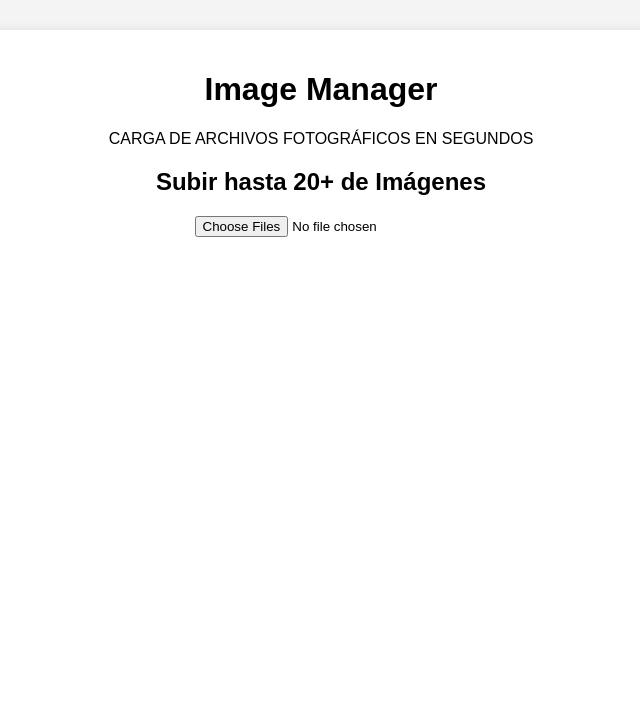
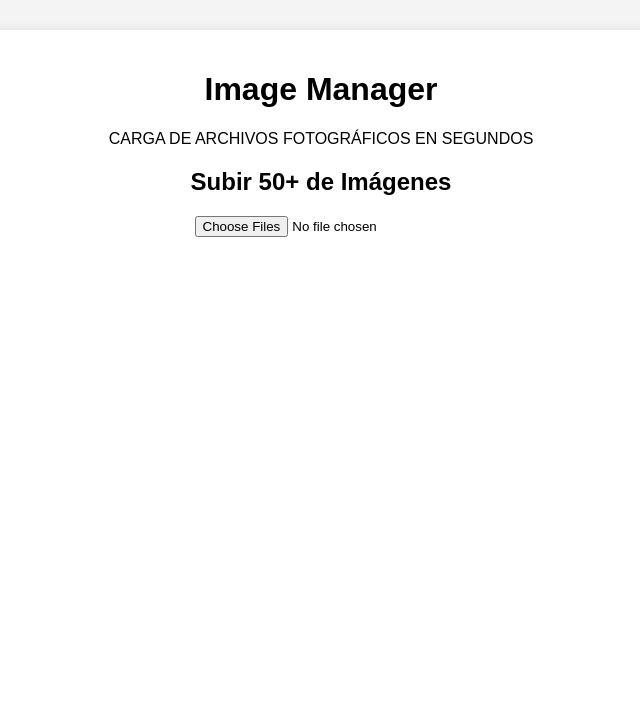
Before and after one commit to TRASH-PROGRAMMER/pagina-web, a Flask app: page / in a window 1280 px wide. Shown: the top 721 px of the page, without its empty margins (319-959 px from the left). Run offline with Flask 3, Linux system fonts and the light colour scheme.

Commit message:
comentarios agregados

```diff
--- a/SEVER/templates/admin.html
+++ b/SEVER/templates/admin.html
@@ -9,5 +9,6 @@
      <h1>Admin</h1>
      <p>Esta es la página de administración</p>
 
+
 </body>
 </html>
--- a/SEVER/templates/index.html
+++ b/SEVER/templates/index.html
@@ -106,7 +106,7 @@ footer {
 <div class="container">
     <h1 class="tiutlo">Image Manager</h1>
     <p class=" tex1">CARGA DE ARCHIVOS FOTOGRÁFICOS EN SEGUNDOS</p>
-    <h2>Subir hasta 20+ de Imágenes</h2>
+    <h2>Subir 50+ de Imágenes</h2>
     <input type="file" id="inputImagenes" accept="image/*" multiple>
 
     <div class="preview-container" id="previewContainer"></div>
@@ -114,37 +114,39 @@ footer {
 <footer>&copy; 2026 Todos los derechos reservados</footer>
 
 <script>
-const input = document.getElementById("inputImagenes");
-const container = document.getElementById("previewContainer");
 
+const input = document.getElementById("inputImagenes");//selecciona el input
+const container = document.getElementById("previewContainer");//selecciona el container donde se mostrarán las imágenes
+//agrega un evento al input para cuando se seleccione un archivo
 input.addEventListener("change", function() {
-
+//limpia el container
     container.innerHTML = "";
-
+//selecciona los archivos seleccionados y los convierte en un array
     const archivos = Array.from(this.files);
-
-    if (archivos.length > 20) {
-        alert("Solo puedes subir máximo 20 imágenes.");
+//comprueba si el array tiene más de 50 imágenes
+    if (archivos.length > 50) {
+        alert("Solo puedes subir máximo 50 imágenes.");
         return;
     }
-
+//recorre el array de archivos
     archivos.forEach(archivo => {
-
+//crea un nuevo objeto FileReader para leer el archivo seleccionado
         const reader = new FileReader();
-
+//agrega un evento al reader para cuando se cargue el archivo
         reader.onload = function(e) {
-
+//crea un nuevo objeto Image para mostrar la imagen cargada
             const img = new Image();
+            //carga la imagen con el resultado del reader
             img.src = e.target.result;
-
+//agrega un evento al objeto Image para cuando se cargue la imagen
             img.onload = function() {
-
+//crea un nuevo objeto HTMLDivElement para mostrar la imagen y el mensaje de calidad
                 const card = document.createElement("div");
                 card.className = "card";
-
+//crea un nuevo objeto HTMLImageElement para mostrar la imagen cargada
                 const imagen = document.createElement("img");
                 imagen.src = img.src;
-
+//crea un nuevo objeto HTMLDivElement para mostrar el mensaje de calidad
                 const mensaje = document.createElement("div");
                 mensaje.className = "mensaje";
 
@@ -156,15 +158,19 @@ input.addEventListener("change", function() {
                     mensaje.textContent = `Buena calidad (${img.width}x${img.height})`;
                     mensaje.classList.add("alta");
                 }
-
+//crea un nuevo objeto HTMLButtonElement para descargar la imagen
                 const boton = document.createElement("button");
                 boton.textContent = "Descargar";
+                //agrega un evento al botón para descargar la imagen cuando se haga click
                 boton.onclick = function() {
+                    //crea un nuevo objeto HTMLAnchorElement para descargar la imagen
                     const link = document.createElement("a");
+                    //establece el href de la imagen y el nombre del archivo para descargar
                     link.href = img.src;
                     link.download = archivo.name;
                     link.click();
                 };
+                //crea un nuevo objeto HTMLButtonElement para eliminar la imagen
                 const botonEliminar = document.createElement("button");
                 botonEliminar.textContent = "Eliminar";
                 botonEliminar.style.backgroundColor = "#dc3545";
@@ -173,7 +179,7 @@ input.addEventListener("change", function() {
                     container.removeChild(card);
                 };
 
-
+//agrega el contenido de la imagen, mensaje de calidad, botón de descargar y botón de eliminar al contenedor
                 card.appendChild(imagen);
                 card.appendChild(mensaje);
                 card.appendChild(boton);
@@ -182,7 +188,7 @@ input.addEventListener("change", function() {
                 container.appendChild(card);
             }
         };
-
+//lee el archivo seleccionado como un string de base64
         reader.readAsDataURL(archivo);
     });
 });
```
